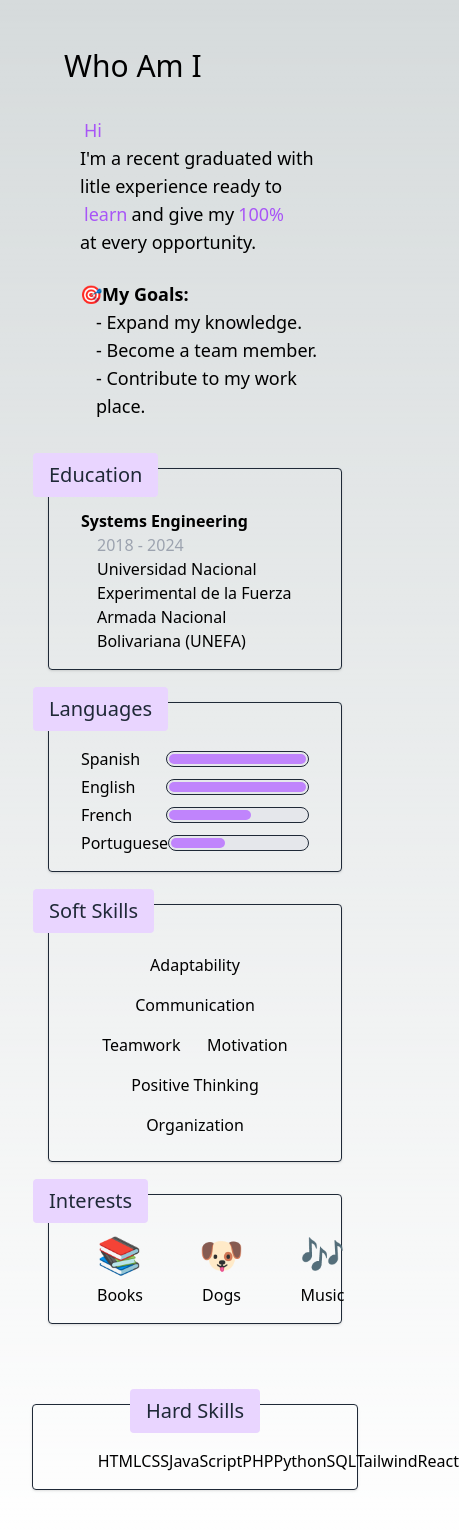
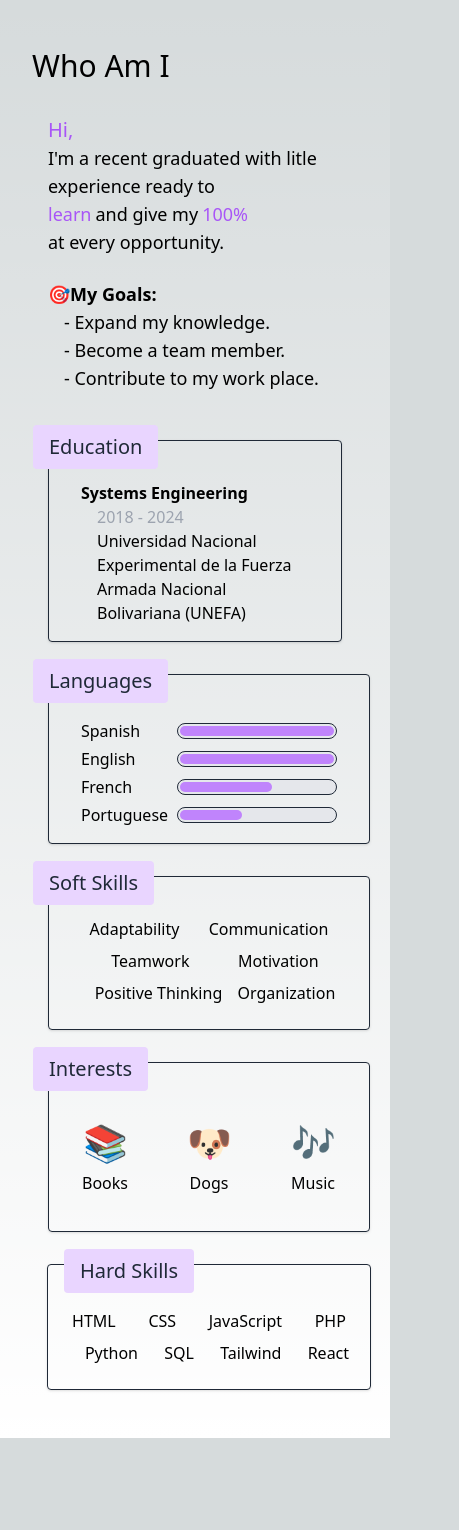
Before and after one commit to Jonkellys/portfolio, a Next.js app: page /sections/AboutMe in a window 390 px wide. Shown: the top 1530 px of the page, 459 px wide, since content can reach past the window. After the commit the page ends 1438 px from the top, so only its background shows below. Built offline with nearby package versions, Linux system fonts and the light colour scheme.

Commit message:
Fixed responsive design

```diff
--- a/i18n/es.json
+++ b/i18n/es.json
@@ -5,7 +5,7 @@
   "hello.hello.part-1": "Hola",
   "hello.hello.part-2": "Soy",
   "hello.description": "Una Desarrolladora de Venezuela buscando iniciar su carrera.",
-  "about.intro.part-1": "Hola,",
+  "about.intro.part-1": "Hola",
   "about.intro.part-2": "Soy una recien graduada con poca experiencia lista para",
   "about.intro.part-3": "aprender",
   "about.intro.part-4": "y dar mi",
--- a/src/components/OptionsMenu.jsx
+++ b/src/components/OptionsMenu.jsx
@@ -26,14 +26,12 @@ export function ThemeSwitch() {
 	return (
 		<Switch
 			onClick={changeTheme}
-			className="transition-color rounded-t-lg p-3 text-xl border-t border-l border-r border-transparent hover:border-gray-300 dark:hover:bg-gray-800 dark:hover:text-gray-50 hover:text-gray-800 hover:bg-gray-50 hover:cursor-pointer"
-			// className="transition-color text-xl py-3 px-4 w-max text-center rounded-t-lg dark:hover:bg-gray-800 dark:hover:text-gray-50 hover:text-gray-800 hover:bg-gray-50 hover:cursor-pointer"
+			className="transition-color rounded-t-lg px-1 py-3 md:p-3 text-xl border-t border-l border-r border-transparent hover:border-gray-300 dark:hover:bg-gray-800 dark:hover:text-gray-50 hover:text-gray-800 hover:bg-gray-50 hover:cursor-pointer"
 		>
 			{dark && <FiSun />}
 			{!dark && <FiMoon />}
 		</Switch>
 	);
-	// className="transition-color w-max px-6 pt-2 pb-3 text-center font-bold text-md mx-2 rounded-t-lg dark:hover:bg-gray-800 dark:hover:text-gray-50 hover:text-gray-800 hover:bg-gray-50 hover:cursor-pointer"
 }
 
 export function LangMenu() {
@@ -43,13 +41,13 @@ export function LangMenu() {
 		<Menu as="div">
 			<MenuButton
 				as="button"
-				className="rounded-t-lg flex flex-row items-center transition-color px-3 py-2.5 border-t border-l border-r border-transparent hover:border-gray-300 text-center dark:hover:bg-gray-800 dark:hover:text-gray-50 hover:text-gray-800 hover:bg-gray-50 hover:cursor-pointer"
+				className="rounded-t-lg flex flex-row items-center transition-color px-1 md:px-3 py-2.5 border-t border-l border-r border-transparent hover:border-gray-300 text-center dark:hover:bg-gray-800 dark:hover:text-gray-50 hover:text-gray-800 hover:bg-gray-50 hover:cursor-pointer"
 			>
 				<FiGlobe /> <p className="ml-1">{locale.toUpperCase()}</p>
 			</MenuButton>
 			<MenuItems
 				as="div"
-				className="w-16 mt-4 bg-white dark:bg-gray-900 flex flex-col border border-gray-300 space-y-1 h-auto py-2 rounded-md shadow-xl text-gray-800 dark:text-gray-50"
+				className="w-16 mt-2 bg-white dark:bg-gray-900 z-[2000] flex flex-col border border-gray-300 space-y-1 h-auto py-2 rounded-md shadow-xl text-gray-800 dark:text-gray-50"
 				anchor="bottom"
 			>
 				<MenuItem
--- a/src/pages/sections/AboutMe.jsx
+++ b/src/pages/sections/AboutMe.jsx
@@ -6,33 +6,27 @@ export default function AboutMe() {
 		<motion.div
 			initial={{ opacity: 0 }}
 			whileInView={{ opacity: 1 }}
-			className="w-full h-auto px-8 py-4 mt-8 transform"
+			className="w-full h-auto px-8 py-4 mt-8 md:mt-0 transform"
 			id="who-am-i"
 		>
-			<h2 className="text-3xl mb-4 ml-8">
+			<h2 className="text-3xl mb-4 md:ml-8">
 				<FormattedMessage id="header.who-am-i" />
 			</h2>
 			<div className="w-full flex justify-center flex-col md:flex-row md:justify-around flex-wrap space-3">
 				<div className="w-full md:w-1/2 h-auto p-4 text-lg">
-					<div className="flex flex-row flex-wrap pl-8 md:pl-12 [&_span]:mx-1 [&_span]:text-purple-500">
-						<span>
-							<FormattedMessage id="about.intro.part-1" />
+					<div className="flex flex-row flex-wrap justify-start md:pl-12 [&_span]:text-purple-500">
+						<span className="mr-1 text-xl">
+							<FormattedMessage id="about.intro.part-1" />,
 						</span>
-						<p>
-							<FormattedMessage id="about.intro.part-2" />
-						</p>
-						<span>
+						<FormattedMessage id="about.intro.part-2" />
+						<span className="mr-1">
 							<FormattedMessage id="about.intro.part-3" />
 						</span>
-						<p>
-							<FormattedMessage id="about.intro.part-4" />
-						</p>
-						<span>100%</span>
-						<p>
-							<FormattedMessage id="about.intro.part-5" />
-						</p>
+						<FormattedMessage id="about.intro.part-4" />
+						<span className="mx-1">100%</span>
+						<FormattedMessage id="about.intro.part-5" />
 					</div>
-					<div className="ml-8 md:ml-12 mt-6 md:mt-4">
+					<div className="md:ml-12 mt-6 md:mt-4">
 						<p>
 							🎯
 							<span className="font-semibold">
@@ -48,7 +42,7 @@ export default function AboutMe() {
 						</p>
 					</div>
 				</div>
-				<div className="w-full md:w-1/2 h-auto px-4 py-8 md:p-16 flex justify-center items-start">
+				<div className="w-full md:w-1/2 h-max md:px-0 px-4 py-8 md:px-8 md:mt-8 xl:p-16 flex justify-center items-start">
 					<InfoBox title={<FormattedMessage id="about.education.title" />}>
 						<strong>
 							<FormattedMessage id="about.education.career" />
@@ -60,7 +54,8 @@ export default function AboutMe() {
 						</p>
 					</InfoBox>
 				</div>
-				<div className="w-full md:w-1/3 h-auto flex flex-col mb-8 md:mb-0 px-4 md:px-0 md:flex-row md:justify-center md:items-start">
+				<div className="flex flex-wrap flex-col md:flex-row md:justify-around" >
+				<div className="w-full xl:w-1/3 md:w-[45%] md:my-8 h-max flex flex-col mb-8 md:mb-0 px-4 md:px-0 md:flex-row md:justify-center md:items-start">
 					<InfoBox title={<FormattedMessage id="about.languages.title" />}>
 						<div className="flex flex-col space-y-1 mt-1">
 							<ProgressBar
@@ -86,9 +81,9 @@ export default function AboutMe() {
 						</div>
 					</InfoBox>
 				</div>
-				<div className="w-full md:w-1/3 h-46 flex flex-col mb-8 md:mb-0 px-4 md:px-0 md:flex-row md:justify-center md:items-start">
+				<div className="w-full xl:w-1/3 md:w-[45%] md:my-8 h-max md:h-auto xl:h-max flex flex-col mb-8 md:mb-0 px-4 md:px-0 md:flex-row md:justify-center md:items-start">
 					<InfoBox title={<FormattedMessage id="about.soft-skills.title" />}>
-						<div className="size-full flex justify-around flex-wrap px-2 items-center [&_p]:m-2 [&_span]:text-purple-500 [&_span]:font-semibold">
+						<div className="size-full flex justify-around flex-wrap items-center xl:py-2 space-x-3 [&_p]:mb-2">
 							<p>
 								<FormattedMessage id="about.soft-skills.one" />
 							</p>
@@ -110,9 +105,9 @@ export default function AboutMe() {
 						</div>
 					</InfoBox>
 				</div>
-				<div className="w-full md:w-1/3 h-46 flex flex-col mb-8 md:mb-0 px-4 md:px-0 md:flex-row md:justify-center md:items-start">
+				<div className="w-full xl:w-1/3 md:w-[45%] h-max flex flex-col mb-8 md:my-8 px-4 md:px-0 md:flex-row md:justify-center md:items-start">
 					<InfoBox title={<FormattedMessage id="about.interests.title" />}>
-						<div className="size-full flex justify-around items-center space-x-14 px-4">
+						<div className="size-full flex justify-around items-center space-x-14 py-5 xl:py-5 md:py-0">
 							<div className="w-1/3 flex flex-col justify-center items-center text-center">
 								<span className="text-4xl mb-2">📚</span>
 								<p>
@@ -134,11 +129,11 @@ export default function AboutMe() {
 						</div>
 					</InfoBox>
 				</div>
-				<div className="w-full h-auto my-12 p-4 rounded shadow border border-gray-800 dark:border-white flex flex-col items-center">
-					<h3 className="rounded bg-purple-200 text-xl text-gray-800 px-4 py-2 w-max -mt-8 mb-4">
+				<div className="w-11/12 mx-[auto] md:mx-0 h-auto mb-8 md:w-[45%] xl:w-11/12 md:my-0 md:my-8 p-4 rounded shadow border border-gray-800 dark:border-white flex flex-col items-center">
+					<h3 className="rounded bg-purple-200 text-xl text-gray-800 px-4 py-2 w-max -mt-8 -ml-40 xl:ml-0 mb-4">
 						<FormattedMessage id="about.hard-skills.title" />
 					</h3>
-					<div className="w-2/3 flex flex-row justify-around items-center text-center">
+					<div className="flex flex-row justify-around items-center flex-wrap space-x-4 md:1/2 md:px-4 [&_p]:mb-2">
 						<p>HTML</p>
 						<p>CSS</p>
 						<p>JavaScript</p>
@@ -148,6 +143,7 @@ export default function AboutMe() {
 						<p>Tailwind</p>
 						<p>React</p>
 					</div>
+				</div>
 				</div>
 			</div>
 		</motion.div>
--- a/src/pages/sections/Header.jsx
+++ b/src/pages/sections/Header.jsx
@@ -25,7 +25,7 @@ export default function Menu() {
 					<FormattedMessage id="header.projects" />
 				</Link>
 			</div>
-			<div className="w-max flex justify-around items-end md:space-x-4">
+			<div className="w-max flex justify-around items-end space-x-2 md:space-x-4">
 				<LangMenu />
 				<ThemeSwitch />
 			</div>
--- a/src/pages/sections/Hello.jsx
+++ b/src/pages/sections/Hello.jsx
@@ -12,12 +12,12 @@ export default function Hello() {
 			whileInView={{ opacity: 1 }}
 			className="w-full z-10 h-auto relative transform p-8 mt-12 flex flex-col md:flex-row justify-center md:space-x-12 flex-wrap"
 		>
-			<div className="w-full mb-8 md:mb-0 md:w-5/12 h-5/6 z-[1100] flex justify-center items-center">
-				<div className="w-full md:size-3/4 rounded-full drop-shadow-xl flex justify-center items-center">
-					<Image className="md:ml-12 md:mt-8" src={image1} alt="Hi, it's me" />
+			<div className="w-full mb-8 md:mb-0 xl:w-5/12 md:w-6/12 h-5/6 z-[1100] flex justify-center items-center">
+				<div className="w-full xl:size-3/4 md:size-full rounded-full drop-shadow-xl flex justify-center items-center">
+					<Image className="xl:ml-12 xl:mt-8" src={image1} alt="Hi, it's me" />
 				</div>
 			</div>
-			<div className="w-full md:w-4/12 h-5/6 flex flex-col items-center justify-center self-center">
+			<div className="w-full md:w-5/12 h-5/6 flex flex-col items-center justify-center self-center">
 				<h1 className="text-6xl font-bold text-purple-400 dark:text-purple-300 mb-6">
 					<span className="w-full flex flex-row justify-center md:justify-start">
 						<FormattedMessage id="hello.hello.part-1" />!
@@ -38,7 +38,7 @@ export default function Hello() {
 					  Jonkellys Maestre
 					</div>
 				</h1>
-				<p className="text-3xl ml-2 text-center md:text-left">
+				<p className="text-3xl md:text-2xl xl:text-3xl ml-2 text-center md:text-left">
 					<FormattedMessage id="hello.description" />
 				</p>
 			</div>
--- a/src/pages/sections/Projects.jsx
+++ b/src/pages/sections/Projects.jsx
@@ -15,18 +15,17 @@ export default function Projects() {
 			className="w-full h-auto px-8 py-4 transform"
 			id="projects"
 		>
-			<h2 className="text-3xl ml-8">
+			<h2 className="text-3xl md:ml-8">
 				<FormattedMessage id="header.projects" />
 			</h2>
-			<p className="ml-12 my-4">
+			<p className="md:ml-12 my-4">
 				<FormattedMessage id="projects.description" />
 			</p>
-			<div className="w-full h-[24rem] flex flex-row">
+			<div className="w-full h-max md:h-[24rem] flex flex-row">
 				<div className="w-1/2 h-full flex justify-center items-center">
-					<div className="w-full h-max flex flex-row justify-around items-center flex-wrap py-4">
+					<div className="w-full h-max flex flex-row justify-around items-center flex-wrap py-4 *:md:w-40 *:w-max *:rounded *:h-max *:shadow-md *:bg-white *:hover:bg-gray-100 *:dark:bg-gray-600 *:md:p-6 *:p-4 *:flex *:flex-col *:items-center *:m-4 ">
 						<Link
 							href="https://github.com/Jonkellys/transformers-under-control"
-							className="size-40 rounded shadow-md bg-white hover:bg-gray-100 dark:bg-gray-600 p-6 flex flex-col items-center m-4"
 						>
 							<Image
 								src={transformers}
@@ -37,7 +36,6 @@ export default function Projects() {
 						</Link>
 						<Link
 							href="https://github.com/Jonkellys/attendance-tracker"
-							className="size-40 rounded shadow-md bg-white hover:bg-gray-100 dark:bg-gray-600 p-6 flex flex-col items-center m-4"
 						>
 							<Image
 								src={attendance}
```
